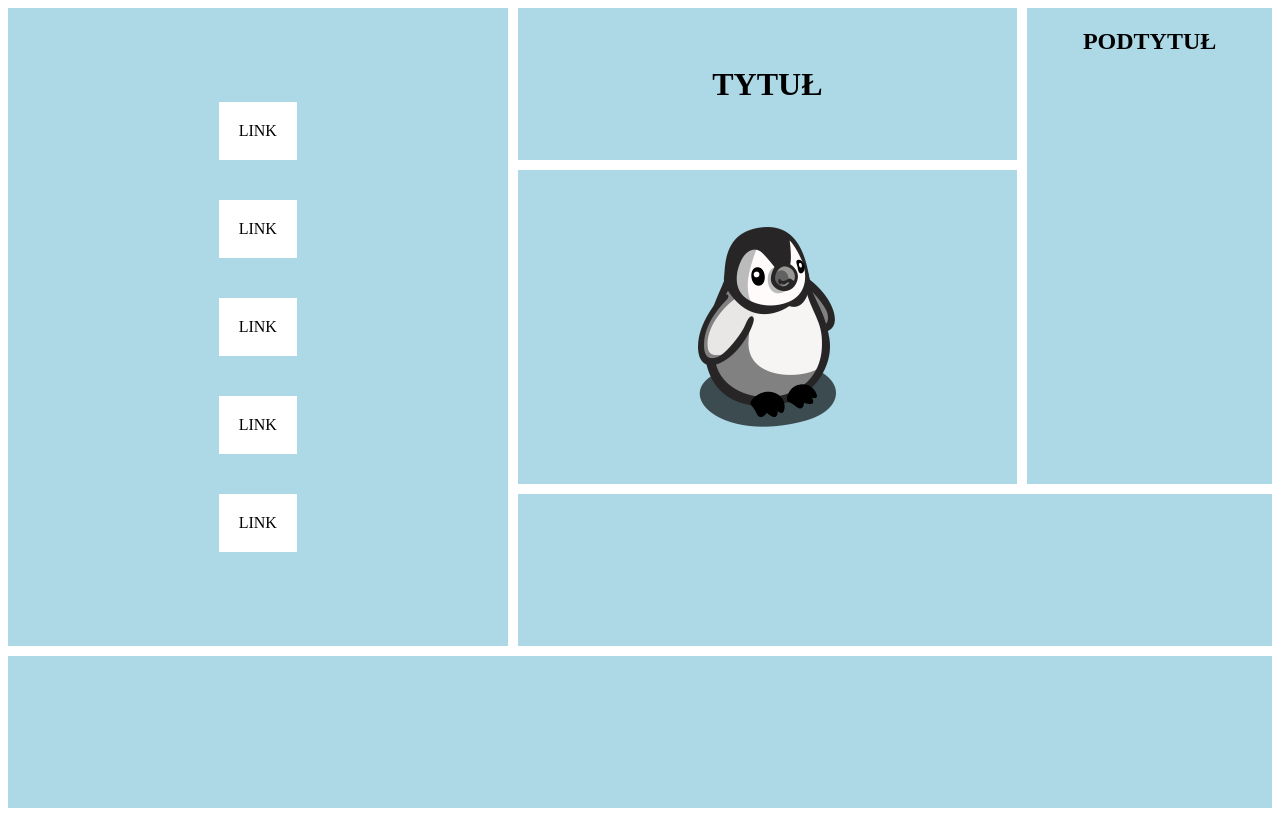
After one commit to SK-2019/php-sql-wprowadzenie-Dymek-Kamil, a PHP site: page /index.html in a window 1280 px wide. The commit adds this page. Run offline with PHP 8.4, Linux system fonts and the light colour scheme.

Commit message:
Add files via upload

```diff
--- /dev/null
+++ b/index.html
@@ -0,0 +1,35 @@
+<!DOCTYPE html>
+<html lang="en">
+<head>
+    <meta charset="UTF-8">
+    <meta name="viewport" content="width=device-width, initial-scale=1.0">
+    <meta http-equiv="X-UA-Compatible" content="ie=edge">
+    <title>Document</title>
+    <link rel="stylesheet" href="style1.css">
+</head>
+<body>
+    <div class="con">
+        <div class="item a">
+          <div class="menu">
+            <a href="#">LINK</a>
+            <a href="#">LINK</a>
+            <a href="#">LINK</a>
+            <a href="#">LINK</a>
+            <a href="#">LINK</a>
+          </div>
+        </div>
+        <div class="item b">
+            <h1>TYTUŁ</h1>
+        </div>
+        <div class="item c">
+            <h2>PODTYTUŁ</h2>
+        </div>
+        <div class="item d">
+            <img src=p.png>
+        </div>
+        <div class="item e"></div>
+        <div class="item f"></div>
+    </div>
+
+</body>
+</html>
--- /dev/null
+++ b/style1.css
@@ -0,0 +1,56 @@
+.con{
+    display:grid;
+    height: 100vh;
+    grid-template-columns: 1fr 1fr 1fr 1fr 1fr;
+    grid-template-rows: 1fr 1fr 1fr 1fr 1fr;
+    grid-template-areas:
+    "a a b b c"
+    "a a d d c"
+    "a a d d c"
+    "a a e e e"
+    "f f f f f";
+    gap:10px;
+}
+.item{
+    background:lightblue
+}
+.a{
+    grid-area:a;
+    display:flex;
+    justify-content: center;
+    align-items: center;
+}
+.b{
+    grid-area:b;
+    display:flex;
+    justify-content: center;
+    align-items: center;
+}
+.c{
+    grid-area:c;
+    display:flex;
+    justify-content: center;
+}
+.d{
+    grid-area:d;
+    display:flex;
+    justify-content: center;
+    align-items: center;
+}
+.e{
+    grid-area:e;
+}
+.f{
+    grid-area:f;
+}
+a{
+    text-decoration: none;
+    color: black;
+    padding: 20px;
+    background:white;
+    margin:20px;
+}
+.menu{
+    display:flex;
+    flex-direction:column;
+}
```
Also changed, not shown: index.php (+10 -2 lines), index1.php (added, +63 -0 lines), style.css (+71 -40 lines), style2.css (added, +48 -0 lines).
